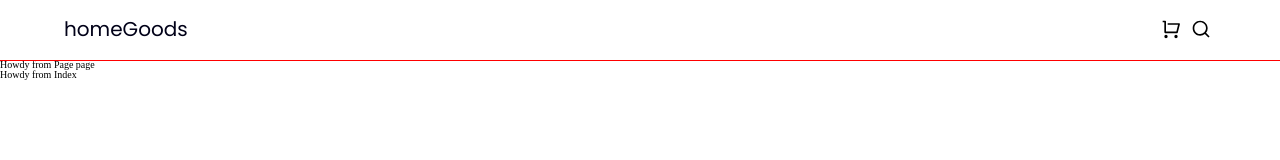
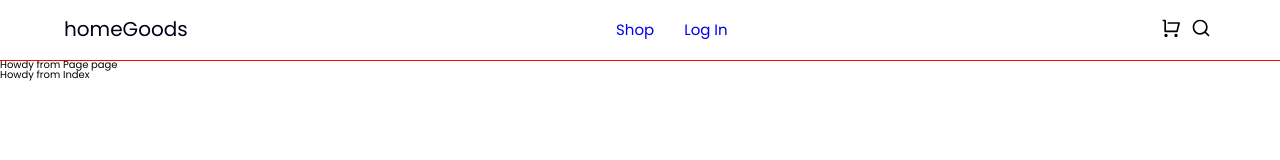
Before and after one commit to mackraw/store, a Next.js app: page / in a window 1280 px wide. Shown: the top 160 px of the page. Built offline with nearby package versions, Linux system fonts and the light colour scheme.

Commit message:
add mobile styles to nav and state

```diff
--- a/components/Header.js
+++ b/components/Header.js
@@ -1,21 +1,30 @@
 import Link from 'next/link';
+import { useState } from 'react';
 import { RiShoppingCartLine, RiSearchLine, RiMenu2Line, RiCloseFill } from 'react-icons/ri';
 
 export default function Header() {
+  const [isMobileNavHidden, setIsMobileNavHidden] = useState(true);
+
+  const toggleMobileNav = () => {
+    setIsMobileNavHidden(!isMobileNavHidden);
+    const nav = document.querySelector('.nav');
+    nav.classList.toggle('is-showing');
+  };
+
   return (
     <header className='site-header container-inner'>
       <span className='burger-btn'>
-        <RiMenu2Line />
-        <RiCloseFill className='is-hidden' />
+        <RiMenu2Line className={isMobileNavHidden ? null : 'is-hidden'} onClick={toggleMobileNav} />
+        <RiCloseFill className={isMobileNavHidden ? 'is-hidden' : null} onClick={toggleMobileNav} />
       </span>
       <Link href='/'>
         <a className='logo'>homeGoods</a>
       </Link>
-      <nav className='nav is-hidden'>
+      <nav className='nav'>
         <ul>
           <li className='nav-item'>
             <Link href='/shop'>
-              <a className='nav-link'>Shop </a>
+              <a className='nav-link'>Shop</a>
             </Link>
           </li>
           <li className='nav-item'>
--- a/components/styles/base/_fonts.sass
+++ b/components/styles/base/_fonts.sass
@@ -3,3 +3,8 @@
   src: url('./../../../public/static/pop.woff') format('woff')
   font-weight: normal
   font-style: normal
+@font-face
+  font-family: 'Kanit'
+  src: url('./../../../public/static/kanit.woff') format('woff')
+  font-weight: normal
+  font-style: normal
--- a/components/styles/base/_global.sass
+++ b/components/styles/base/_global.sass
@@ -3,3 +3,5 @@
   margin: 0 auto
 .container-inner
   padding: 0 5vw
+body
+  font-family: Poppins
--- a/components/styles/base/_index.sass
+++ /dev/null
@@ -1,4 +0,0 @@
-@forward '_reset'
-@forward '_variables'
-@forward '_fonts'
-@forward '_global'
--- a/components/styles/layout/_header.sass
+++ /dev/null
@@ -1,27 +0,0 @@
-@use './../base' as *
-@use './../state' as *
-
-.site-header
-  outline: 1px solid red
-  display: flex
-  justify-content: space-between
-  align-items: center
-  height: 6em
-
-.burger-btn,
-.cart,
-.nav-search
-  display: inline-block
-  font-size: 2em
-  padding: 0.25em
-  cursor: pointer
-
-.burger-btn
-  @media (min-width: 768px)
-    display: none
-
-.logo
-  text-decoration: none
-  font-size: 2em
-  font-family: Poppins, sans-serif
-  color: $darkblue
--- a/components/styles/layout/_index.sass
+++ /dev/null
@@ -1 +0,0 @@
-@forward 'header'
--- /dev/null
+++ b/components/styles/layout/_layout.sass
@@ -0,0 +1,8 @@
+// Layout styles
+
+.site-header
+  outline: 1px solid red
+  display: flex
+  justify-content: space-between
+  align-items: center
+  height: 6em
--- a/components/styles/main.sass
+++ b/components/styles/main.sass
@@ -1 +1,10 @@
-@use './modules'
+@import './base/_reset'
+@import './base/_variables'
+@import './base/_fonts'
+@import './base/_global'
+
+@import './layout/_layout'
+
+@import './modules/_header'
+
+@import './state/_state'
--- a/components/styles/modules/_header.sass
+++ b/components/styles/modules/_header.sass
@@ -1 +1,46 @@
-@use './../layout'
+// Site header
+
+.burger-btn,
+.cart,
+.nav-search
+  display: inline-block
+  font-size: 2em
+  padding: 0.25em
+  cursor: pointer
+
+.burger-btn
+  z-index: 10
+  @media (min-width: 768px)
+    display: none
+
+.logo
+  text-decoration: none
+  font-size: 2em
+  font-family: Poppins, sans-serif
+  color: $darkblue
+
+.nav
+  display: none
+  @media (max-width: 767px)
+    height: 100vh
+    outline: 1px solid blue
+    position: absolute
+    top: 0
+    left: 0
+  @media (min-width: 768px)
+    display: inline-block
+  ul
+    display: flex
+    @media (max-width: 767px)
+      margin-top: 6em
+      height: calc(100% - 6em)
+      flex-flow: column
+  .nav-link
+    font-size: 1.5em
+    padding: 0.5em
+    margin: 0 0.5em
+    text-decoration: none
+    display: inline-block
+    @media (max-width: 767px)
+      padding: 2em
+      margin: 1em
--- a/components/styles/modules/_index.sass
+++ /dev/null
@@ -1 +0,0 @@
-@forward './header'
--- a/components/styles/state/_index.sass
+++ /dev/null
@@ -1 +0,0 @@
-@forward './_state'
--- a/components/styles/state/_state.sass
+++ b/components/styles/state/_state.sass
@@ -1,2 +1,5 @@
 .is-hidden
   display: none
+
+.is-showing
+  display: block
```
